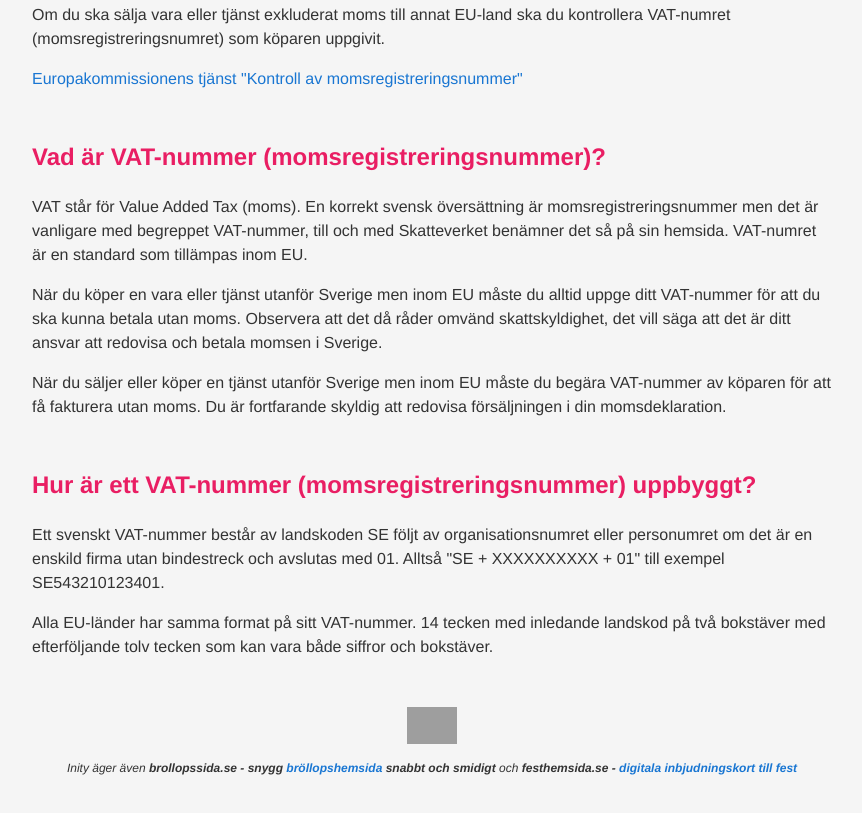
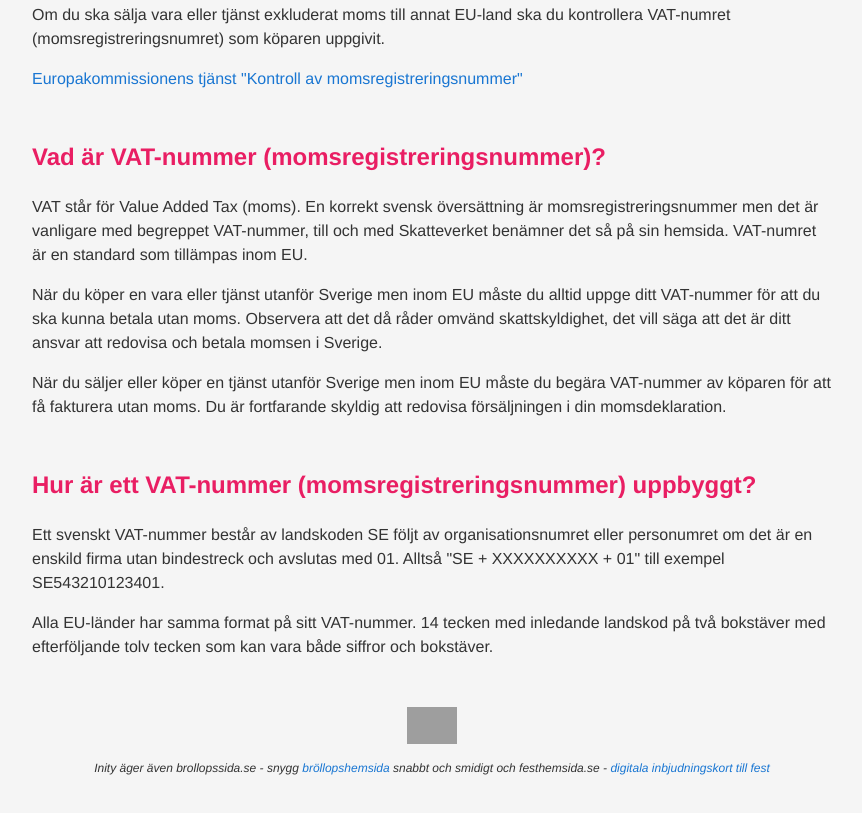
Before and after one commit to JohanDavidsson/vatnummer, a website: page index.html in a window 1280 px wide. Shown: the part 325-1138 px from the top of the page, without its empty margins (208-1070 px from the left). Drawn offline with Linux system fonts and the light colour scheme; grey boxes are pictures that could not be loaded.

Commit message:
Update index.html

```diff
--- a/index.html
+++ b/index.html
@@ -54,7 +54,7 @@
 			<img class="inity" src="https://inity.se/images/logotype.svg" />
 		</a>
 
-		<div class="brollopssida">Inity äger även <strong>brollopssida.se - snygg <a href="https://brollopssida.se" target="_blank">bröllopshemsida</a> snabbt och smidigt</strong> och <strong>festhemsida.se - <a href="https://festhemsida.se" target="_blank">digitala inbjudningskort till fest</a></strong></div>
+		<div class="brollopssida">Inity äger även brollopssida.se - snygg <a href="https://brollopssida.se" target="_blank">bröllopshemsida</a> snabbt och smidigt och festhemsida.se - <a href="https://festhemsida.se" target="_blank">digitala inbjudningskort till fest</a></div>
 	</div>
 
 	<script src="lib/main.js" type="text/javascript"></script>
```
